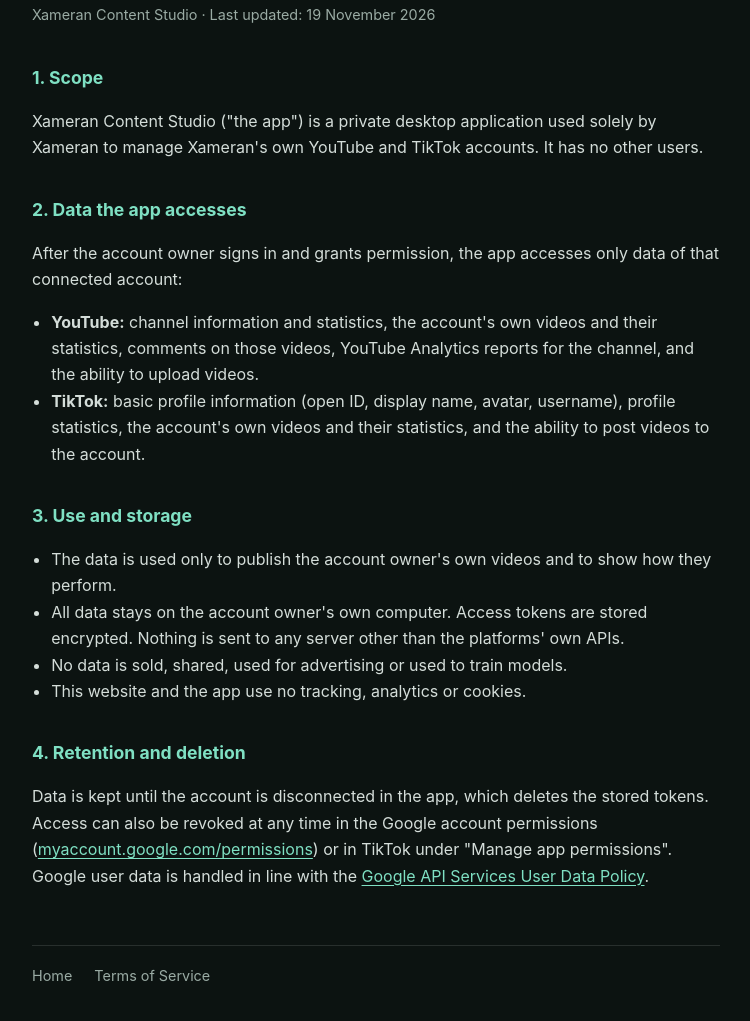
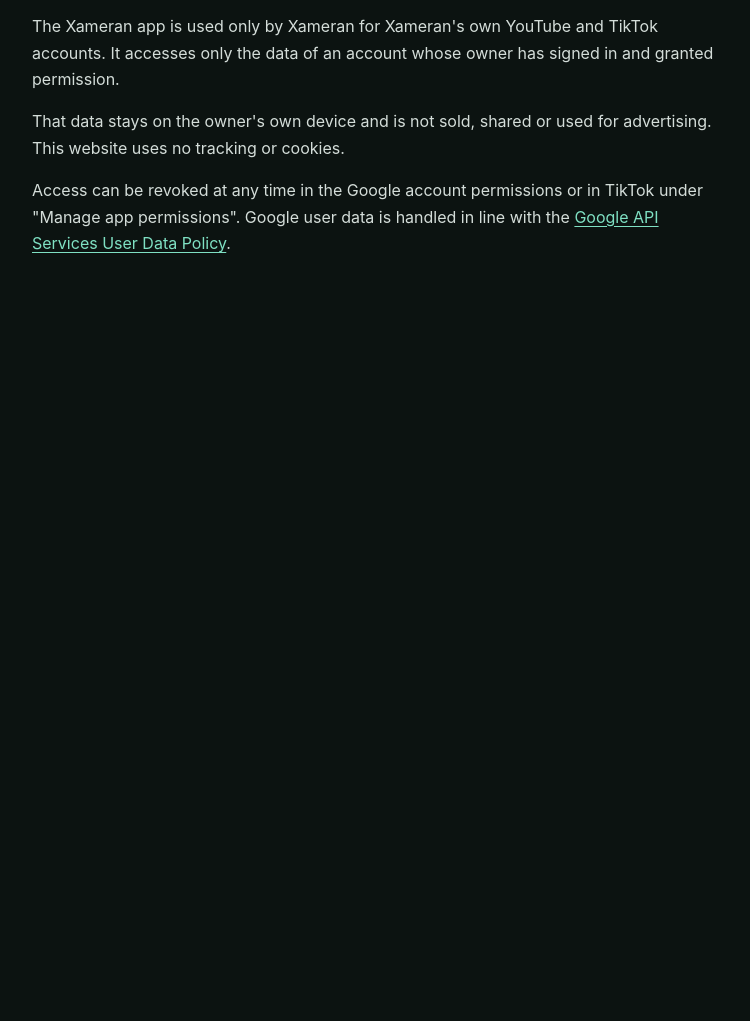
Before and after one commit to xameran/xameran.github.io, a plain HTML site: page privacy.html in a window 1280 px wide. Shown: the part 173-1194 px from the top of the page, without its empty margins (264-1014 px from the left). After the commit the page ends 800 px from the top, so only its background shows below. Drawn offline with Linux system fonts and the light colour scheme.

```diff
--- a/privacy.html
+++ b/privacy.html
@@ -3,6 +3,7 @@
 <head>
 <meta charset="utf-8">
 <meta name="viewport" content="width=device-width, initial-scale=1">
+<meta name="robots" content="noindex">
 <title>Privacy Policy · Xameran</title>
 <meta name="theme-color" content="#0c1311">
 <link rel="icon" href="mark.svg" type="image/svg+xml">
@@ -13,38 +14,14 @@
 <main class="doc">
   <header class="doc-head"><img src="mark.svg" alt=""><a href="./">Xameran</a></header>
   <h1>Privacy Policy</h1>
-  <p class="muted">Xameran Content Studio · Last updated: 19 November 2026</p>
 
-  <h2>1. Scope</h2>
-  <p>Xameran Content Studio ("the app") is a private desktop application used solely by Xameran to manage
-    Xameran's own YouTube and TikTok accounts. It has no other users.</p>
-
-  <h2>2. Data the app accesses</h2>
-  <p>After the account owner signs in and grants permission, the app accesses only data of that connected account:</p>
-  <ul>
-    <li><strong>YouTube:</strong> channel information and statistics, the account's own videos and their statistics,
-      comments on those videos, YouTube Analytics reports for the channel, and the ability to upload videos.</li>
-    <li><strong>TikTok:</strong> basic profile information (open ID, display name, avatar, username), profile statistics,
-      the account's own videos and their statistics, and the ability to post videos to the account.</li>
-  </ul>
-
-  <h2>3. Use and storage</h2>
-  <ul>
-    <li>The data is used only to publish the account owner's own videos and to show how they perform.</li>
-    <li>All data stays on the account owner's own computer. Access tokens are stored encrypted.
-      Nothing is sent to any server other than the platforms' own APIs.</li>
-    <li>No data is sold, shared, used for advertising or used to train models.</li>
-    <li>This website and the app use no tracking, analytics or cookies.</li>
-  </ul>
-
-  <h2>4. Retention and deletion</h2>
-  <p>Data is kept until the account is disconnected in the app, which deletes the stored tokens. Access can also be
-    revoked at any time in the Google account permissions
-    (<a href="https://myaccount.google.com/permissions">myaccount.google.com/permissions</a>) or in TikTok under
-    "Manage app permissions". Google user data is handled in line with the
+  <p>The Xameran app is used only by Xameran for Xameran's own YouTube and TikTok accounts. It accesses only the
+    data of an account whose owner has signed in and granted permission.</p>
+  <p>That data stays on the owner's own device and is not sold, shared or used for advertising.
+    This website uses no tracking or cookies.</p>
+  <p>Access can be revoked at any time in the Google account permissions or in TikTok under "Manage app permissions".
+    Google user data is handled in line with the
     <a href="https://developers.google.com/terms/api-services-user-data-policy">Google API Services User Data Policy</a>.</p>
-
-  <nav><a href="./">Home</a><a href="terms.html">Terms of Service</a></nav>
 </main>
 </body>
 </html>
```
Also changed, not shown: index.html (+0 -4 lines), terms.html (+6 -22 lines).
